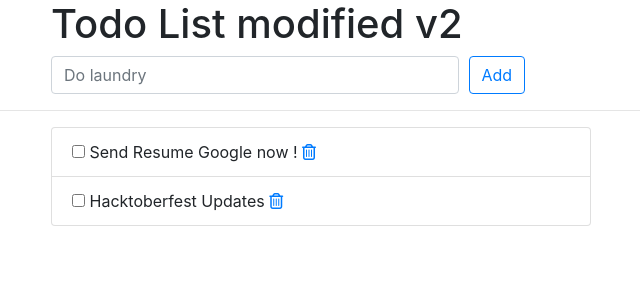
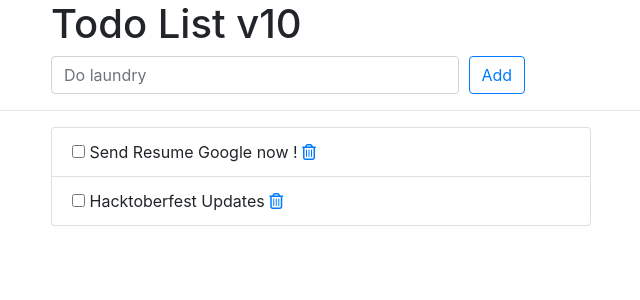
Before and after one commit to shreyash75/django-todo, a Django app: page /todos/ in a window 1280 px wide. Shown: the top 300 px of the page, without its empty margins (224-864 px from the left). Run offline with Django 3.2, Linux system fonts and the light colour scheme; data comes from the database, SQL or seed files in the repository; some libraries are stand-ins or nearby versions.

```diff
--- a/todos/templates/todos/index.html
+++ b/todos/templates/todos/index.html
@@ -12,7 +12,7 @@
     <div class="offset-md-2 col-lg-9">
       <div class="page-header">
         <h1>
-          Todo List modified v2
+          Todo List v10
         </h1>
       </div>
     </div>
```
